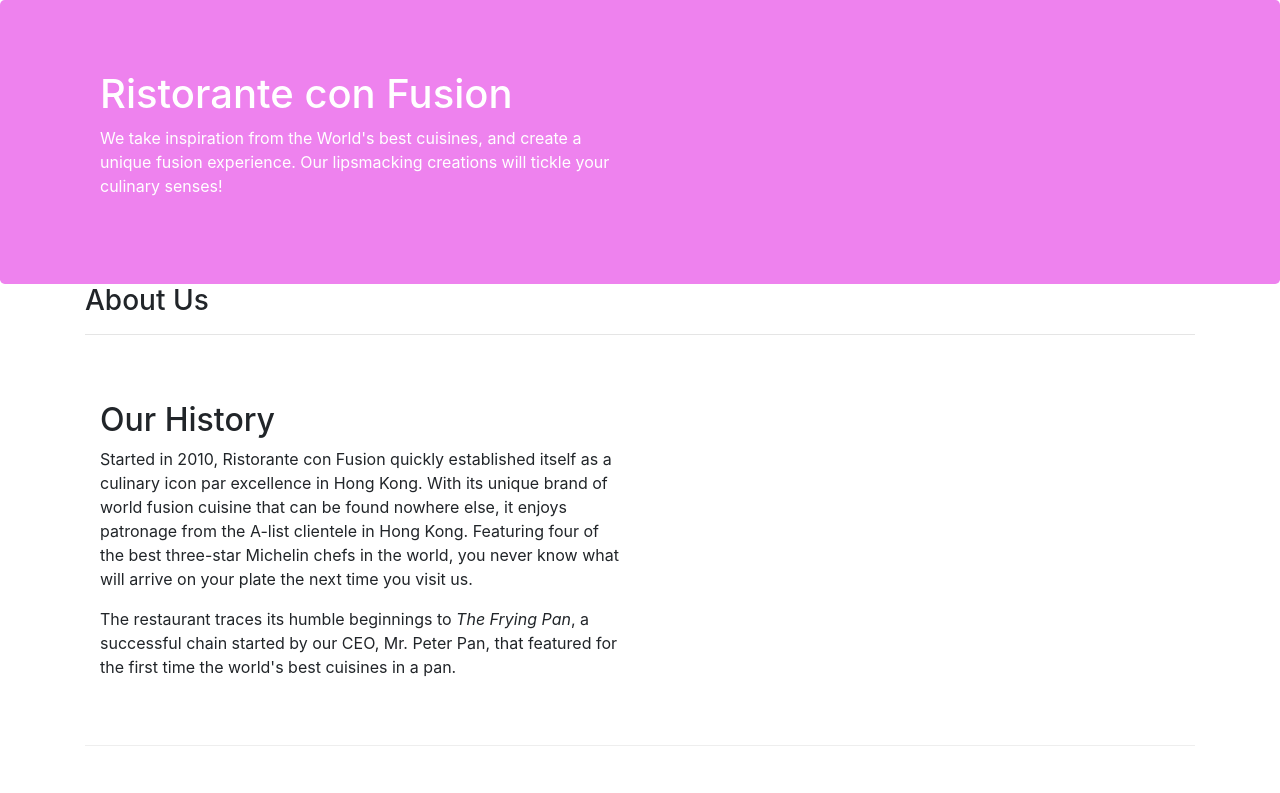
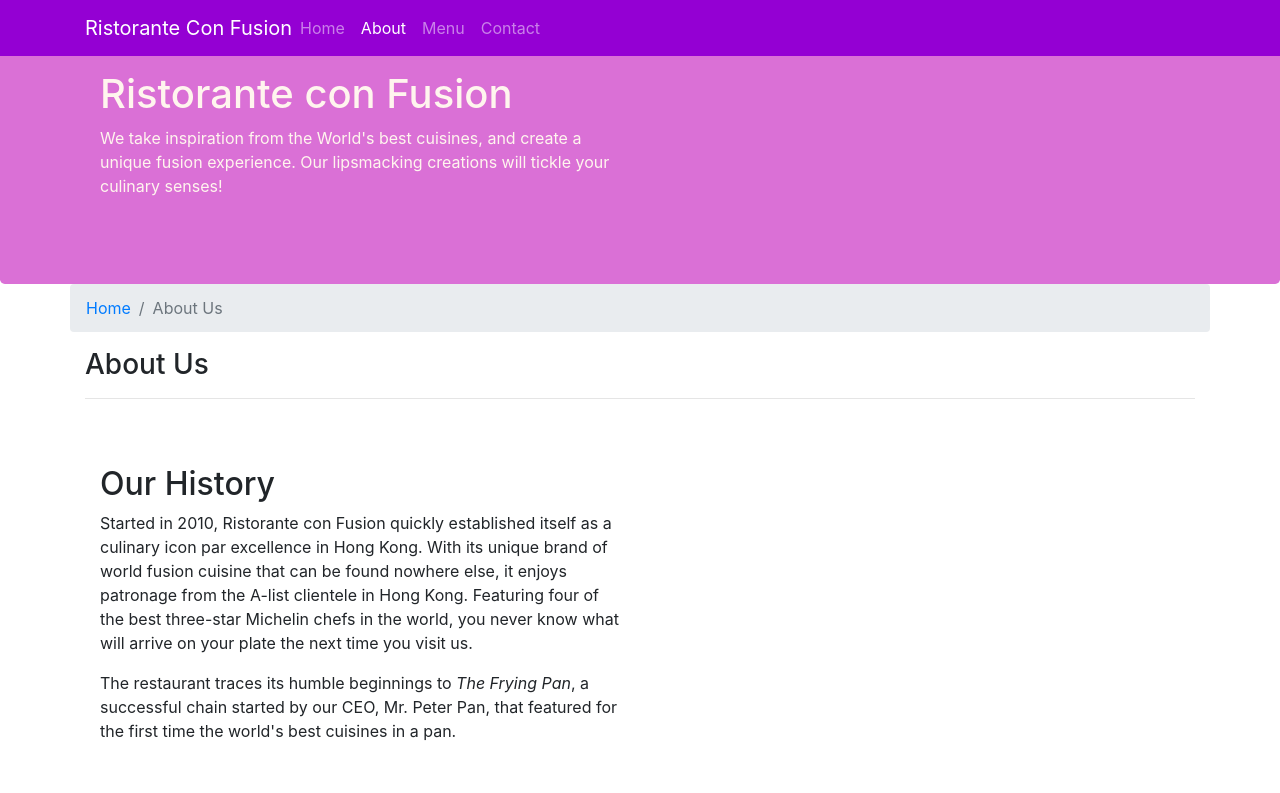
Before and after one commit to K-Chinmay/FrontEnd-using-Bootstrap4, a website: page aboutus.html in a window 1280 px wide. Shown: the top 793 px of the page. Drawn offline with nearby package versions, Linux system fonts and the light colour scheme.

Commit message:
navbar and breadcrumb

```diff
--- a/aboutus.html
+++ b/aboutus.html
@@ -5,12 +5,29 @@
 
     <meta name="viewport" content="width=device-width, initial-scale=1, shrink-to-fit=no">
     <link rel="stylesheet" href="node_modules/bootstrap/dist/css/bootstrap.min.css">
-    <link rel="stylesheet" href="css/Style.css">
+    <link rel="stylesheet" href="css/styles.css">
     <title>Ristorante Con Fusion: About Us</title>
 
 </head>
 
 <body>
+
+    <nav class="navbar navbar-dark navbar-expand-sm fixed-top">
+        <div class="container">
+            <button class="navbar-toggler" type="button" data-toggle="collapse" data-target="#Navbar">
+                <span class="navbar-toggler-icon"></span>
+            </button>
+            <a class="navbar-brand mr-auto" href="./index.html">Ristorante Con Fusion</a>
+            <div class="collapse navbar-collapse" id="Navbar">
+                <ul class="navbar-nav mr-auto">
+                    <li class="nav-item"><a class="nav-link" href="./index.html">Home</a></li>
+                    <li class="nav-item active"><a class="nav-link" href="#">About</a></li>
+                    <li class="nav-item"><a class="nav-link" href="#">Menu</a></li>
+                    <li class="nav-item"><a class="nav-link" href="#">Contact</a></li>
+                </ul>
+            </div>
+        </div>
+    </nav>
 
     <header class="jumbotron">
         <div class="container">
@@ -26,8 +43,12 @@
     </header>
 
     <div class="container">
-        <div>
-            <div>
+        <div class="row">
+            <ol class="col-12 breadcrumb">
+                <li class="breadcrumb-item"><a href="./index.html">Home</a></li>
+                <li class="breadcrumb-item active">About Us</li>
+            </ol>
+            <div class="col-12">
                <h3>About Us</h3>
                <hr>
             </div>
@@ -66,7 +87,7 @@
                 <div class="col-4 offset-1 col-sm-2">
                     <h5>Links</h5>
                     <ul class="list-unstyled">
-                        <li><a href="#">Home</a></li>
+                        <li><a href="./index.html">Home</a></li>
                         <li><a href="#">About</a></li>
                         <li><a href="#">Menu</a></li>
                         <li><a href="#">Contact</a></li>
--- a/css/Style.css
+++ /dev/null
@@ -1,23 +0,0 @@
-.jumbotron{
-    margin: 0px auto;
-    padding: 70px 30px;
-    background-color: violet;
-    color: white;
-}
-
-.row-header{
-    margin: 0px auto;
-    padding: 0px auto;
-}
-
-.footer{
-    margin: 0px auto;
-    padding: 20px 0px;
-    background-color: rgb(214, 114, 148);
-}
-
-.row-content{
-    margin: 0px auto;
-    padding: 50px 0px;
-    border-bottom: 1px ridge ;
-}
--- a/css/styles.css
+++ b/css/styles.css
@@ -28,3 +28,12 @@
     margin: 0px;
     color: black;
 }
+
+.body{
+    padding: 50px 0px 0px 0px;
+    z-index: 0;
+}
+
+.navbar-dark{
+    background-color: darkviolet;
+}
```
Also changed, not shown: index.html (+19 -1 lines).
